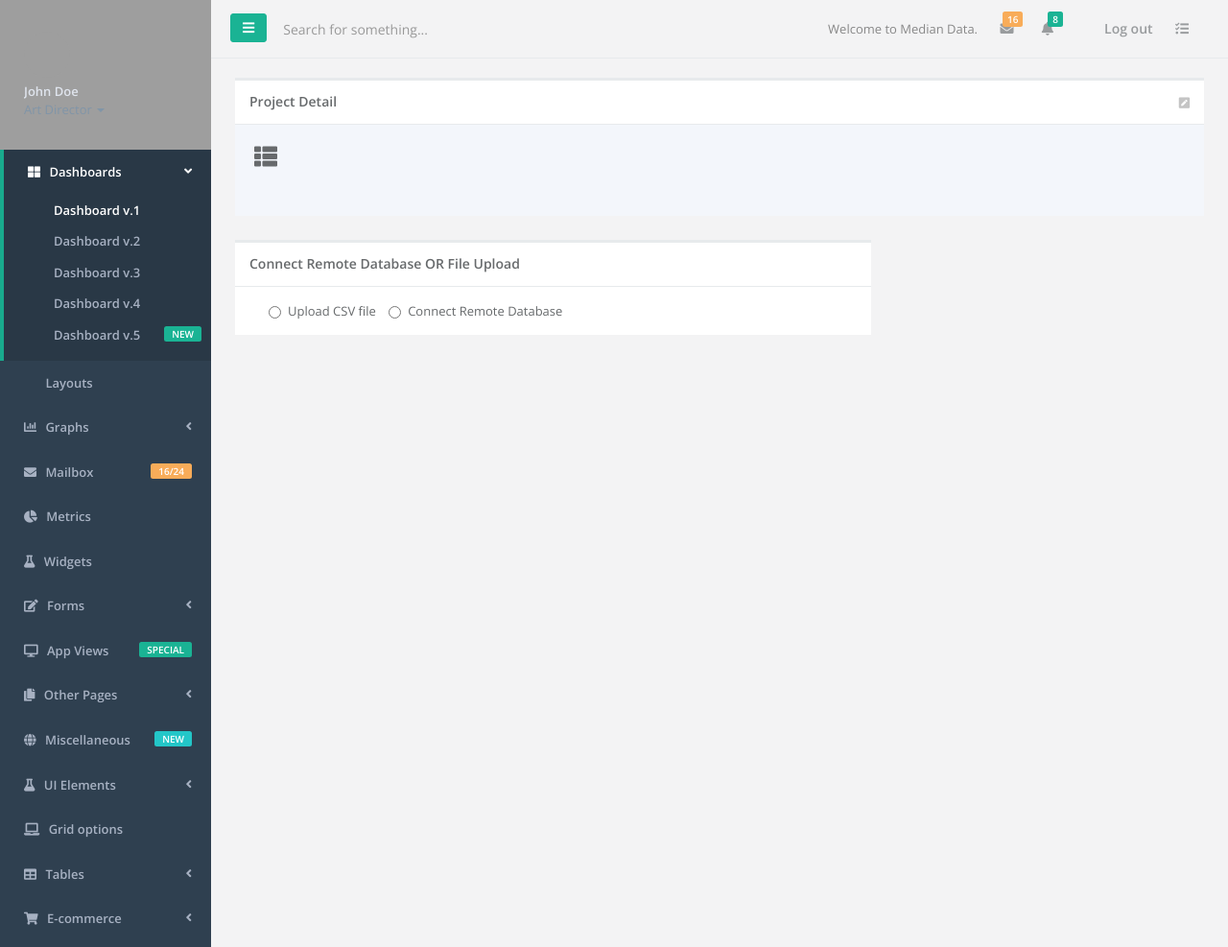
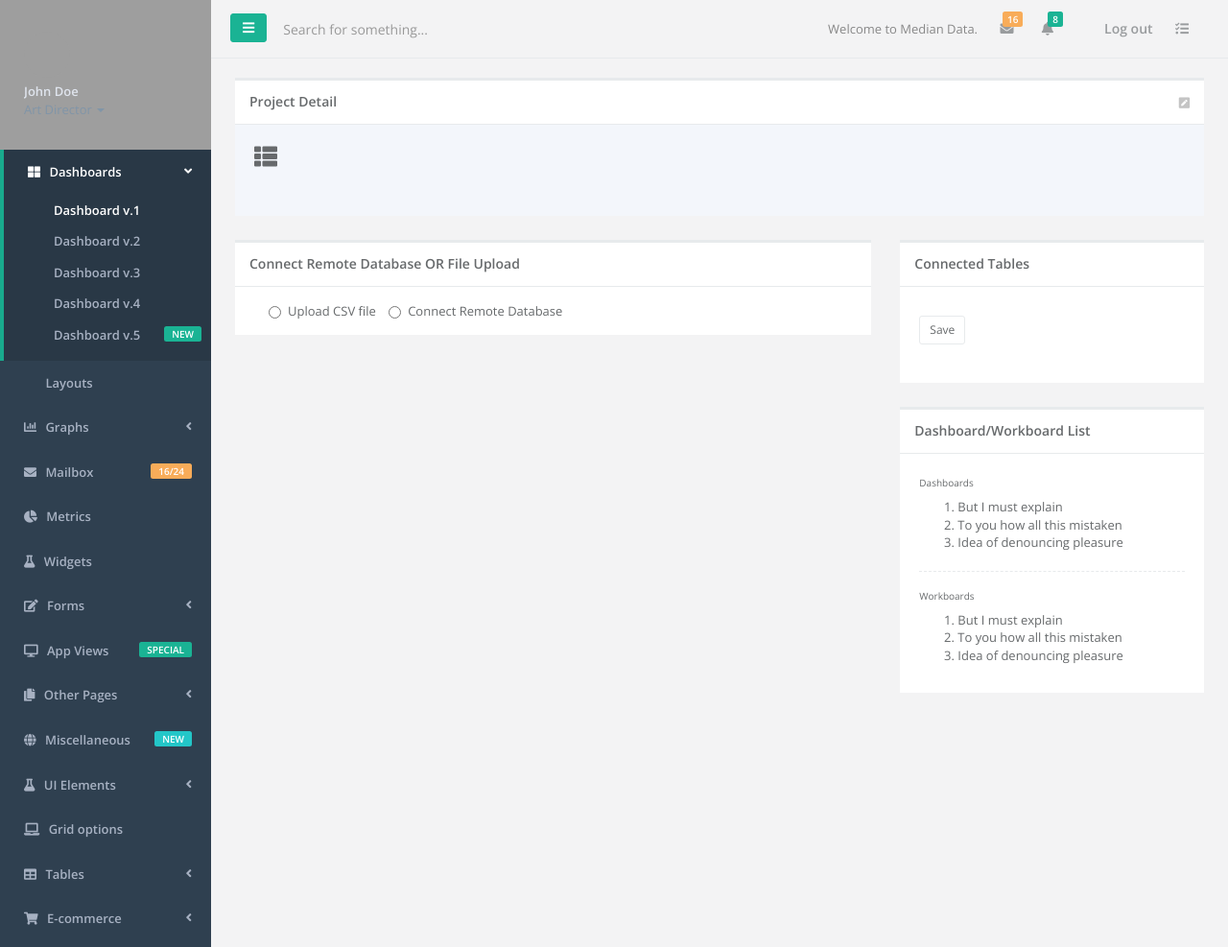
Before and after one commit to imtiaz-emu/mediandata, a Django app: template src/templates/projects/show.html in a window 1280 px wide. Shown: the top 987 px of the page at 96% size. Run offline with Django 3.2, Linux system fonts and the light colour scheme; the template is opened without the code that fills it: values that come from a table or form of the project are taken from there, others are empty; some libraries are stand-ins or nearby versions; grey boxes are pictures that could not be loaded.

Commit message:
Added SQLAlchemy and get connected tables

```diff
--- a/requirements.txt
+++ b/requirements.txt
@@ -4,3 +4,5 @@ Pillow==5.2.0
 psycopg2==2.7.5
 psycopg2-binary==2.7.5
 django-widget-tweaks==1.4.3
+SQLAlchemy==1.2.12
+pandas==0.20.3
--- a/src/templates/projects/connection_form.html
+++ b/src/templates/projects/connection_form.html
@@ -53,6 +53,10 @@
         url: frm.attr('action'),
         data: frm.serialize() + "&submit=connect",
         success: function (data) {
+          if(data['tables'].length > 0){
+            var connection = "{% include 'projects/connection_info.html' %}";
+            $('#data-connection-info').html(connection);
+          }
           console.log(data);
         },
         error: function (data) {
--- /dev/null
+++ b/src/templates/projects/connection_info.html
@@ -0,0 +1,48 @@
+<div class="ibox float-e-margins">
+  <div class="ibox-title">
+    <h5>Connected Tables</h5>
+  </div>
+  <div class="ibox-content">
+    <form class="form" id="data-tables-info-form">
+      <div class="form-group">
+        {% for table in data.tables %}
+          <div>
+            <label> <input type="checkbox" value=""> Option one is  </label>
+          </div>
+          <!--
+          <div>
+            <label> <input type="checkbox" value=""> Option one is this </label>
+          </div>
+          <div>
+            <label> <input type="checkbox" value=""> Option one is this and </label>
+          </div>
+          -->
+        {% endfor %}
+      </div>
+      <div class="form-group">
+        <button class="btn btn-sm btn-white" type="submit">Save</button>
+      </div>
+    </form>
+  </div>
+</div>
+
+<div class="ibox float-e-margins">
+  <div class="ibox-title">
+    <h5>Dashboard/Workboard List</h5>
+  </div>
+  <div class="ibox-content">
+    <h6>Dashboards</h6>
+    <ol>
+      <li>But I must explain</li>
+      <li>To you how all this mistaken</li>
+      <li>Idea of denouncing pleasure</li>
+    </ol>
+    <div class="hr-line-dashed"></div>
+    <h6>Workboards</h6>
+    <ol>
+      <li>But I must explain</li>
+      <li>To you how all this mistaken</li>
+      <li>Idea of denouncing pleasure</li>
+    </ol>
+  </div>
+</div>
--- a/src/templates/projects/show.html
+++ b/src/templates/projects/show.html
@@ -27,7 +27,7 @@
     </div>
 
     <div class="row">
-      <div class="col-lg-8">
+      <div class="col-md-8">
         <div class="ibox float-e-margins">
           <div class="ibox-title">
             <h5>Connect Remote Database OR File Upload</h5>
@@ -47,6 +47,11 @@
         {% include 'projects/connection_form.html' with project_id=project.pk form=connection_form %}
         {% include 'projects/upload_form.html' with project_id=project.pk %}
       </div>
+      <div class="col-md-4">
+        <div id="data-connection-info">
+          {% include 'projects/connection_info.html' with data=None %}
+        </div>
+      </div>
 
     </div>
   </div>
```
Also changed, not shown: src/connected_databases/views.py (+50 -1 lines).
